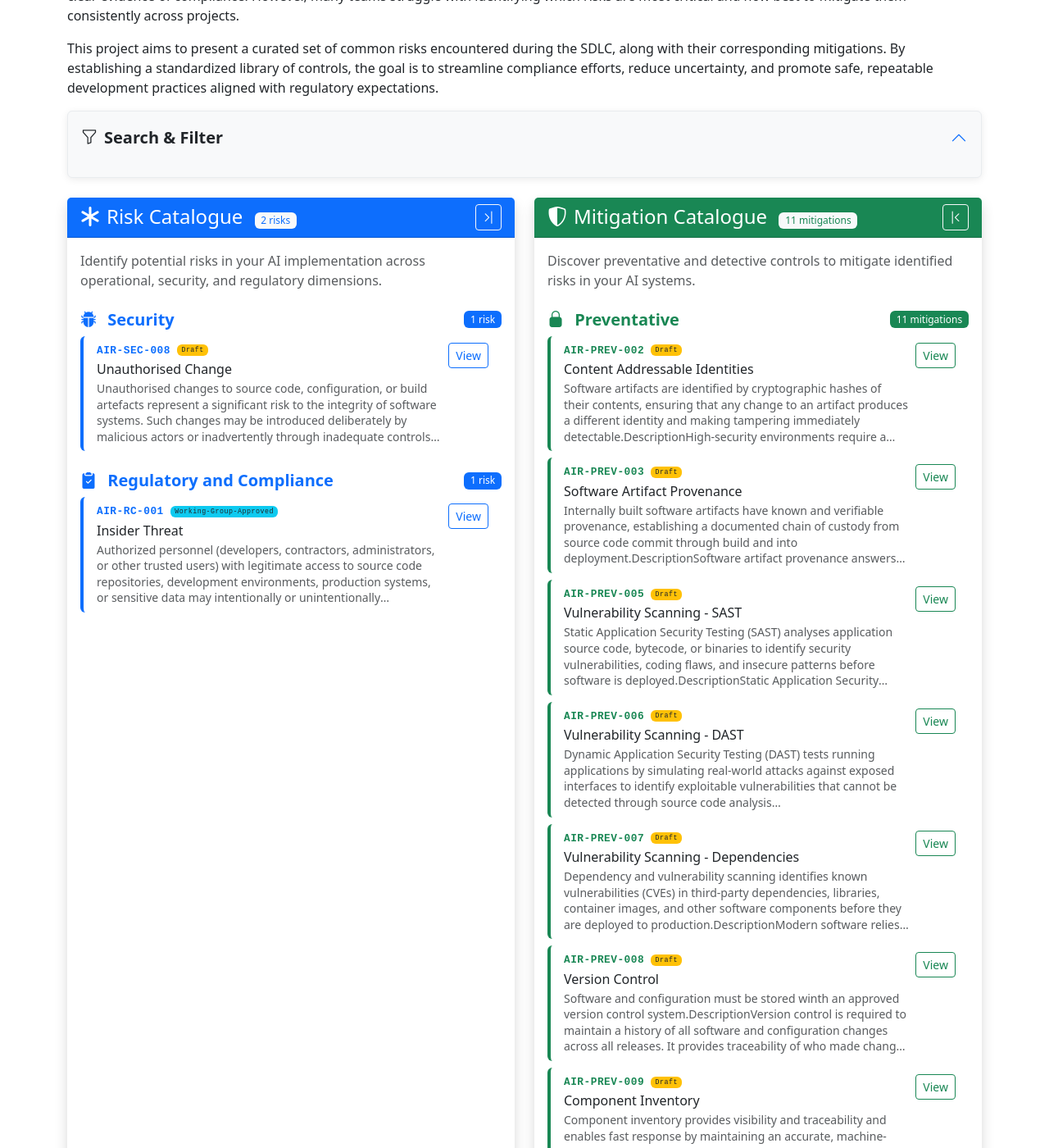
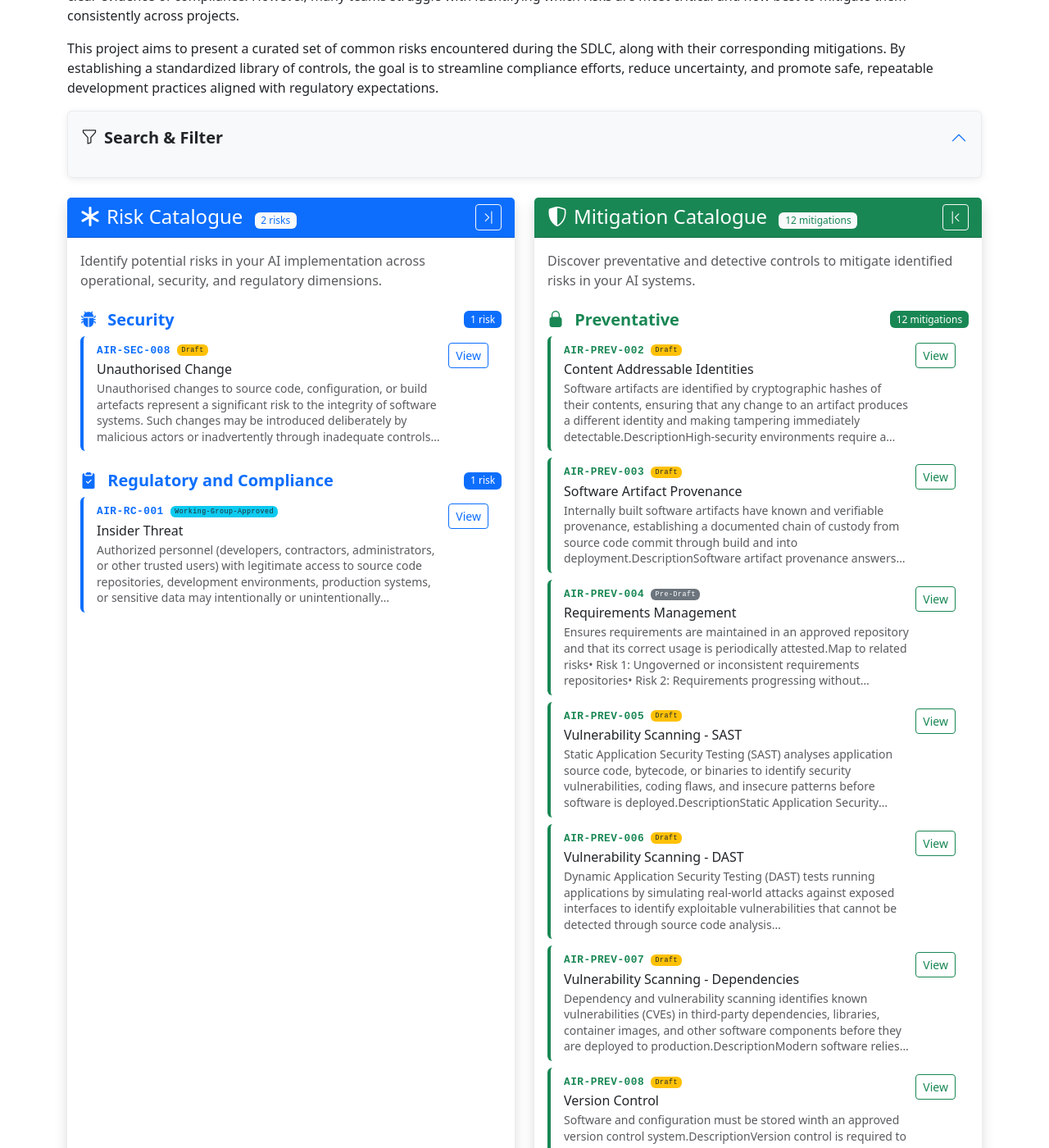
Before and after one commit to finos-labs/SDLC-Controls-Framework, a Jekyll site: the page built from docs/index.md, in a window 1280 px wide and 1400 px high, scrolled down 434 px. Shown: the whole window at 82% size. Built offline with Jekyll 4.4.1, drawn with Linux system fonts in a browser that asks for light colours.

Commit message:
Assign MI-4 to requirements control and set to Pre-Draft
Signed-off-by: aaronsearle <aaron.searle@morganstanley.com>

```diff
--- a/docs/_mitigations/mi-x-requirements.md
+++ b/docs/_mitigations/mi-4_requirements.md
@@ -1,3 +1,12 @@
+---
+sequence: 4
+title: Requirements Management
+layout: mitigation
+doc-status: Pre-Draft
+type: PREV
+mitigates:
+related_mitigations:
+---
 
 # Control 1: Requirement Repository Confirmation and Usage Attestation (XXXX-x§§1024)
 
```
